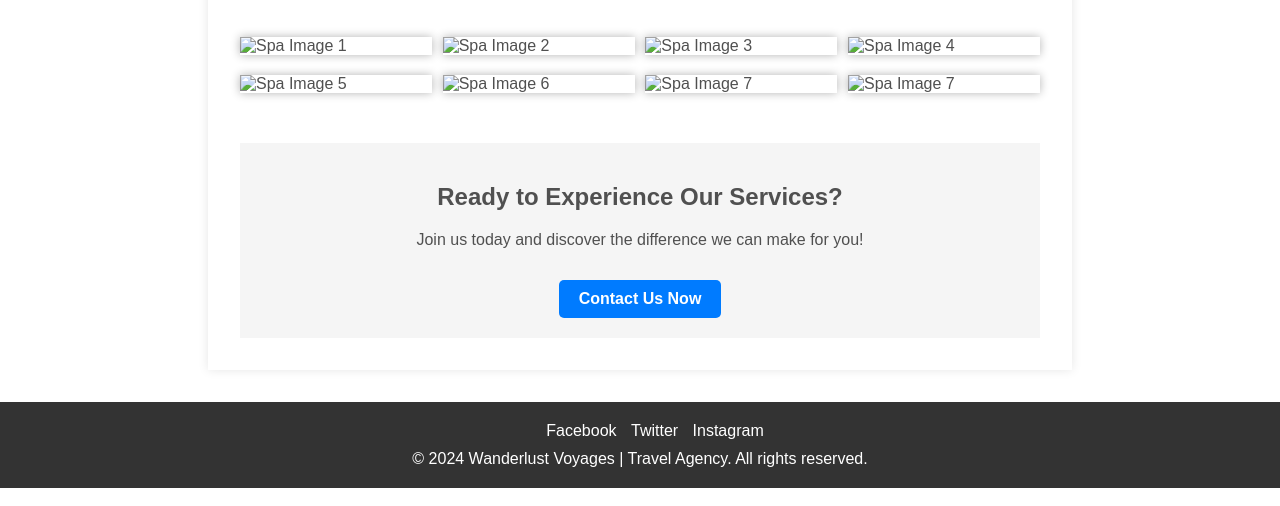
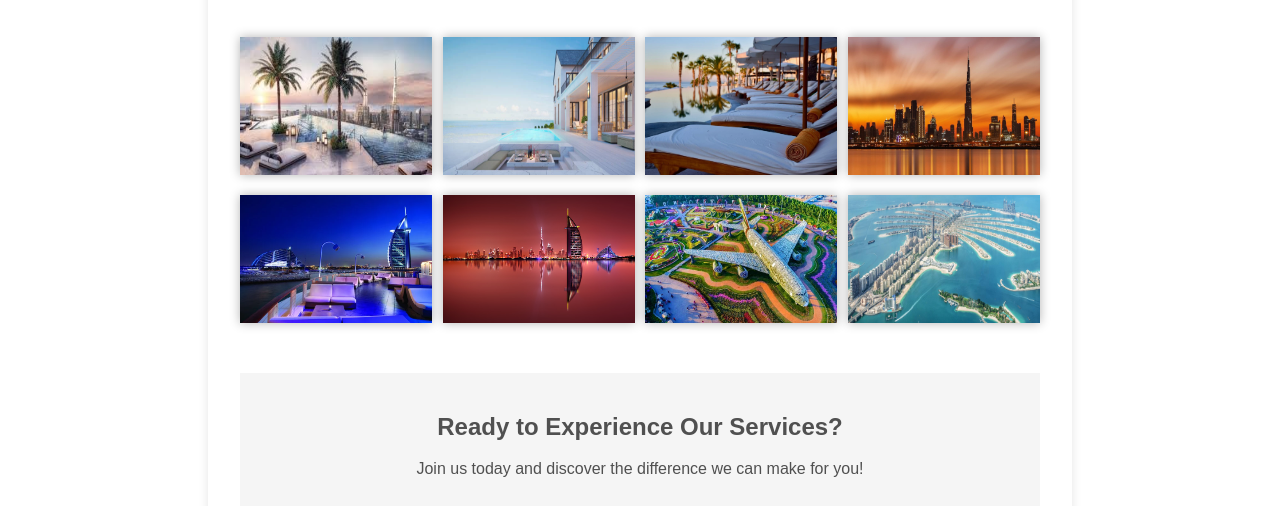
Before and after one commit to leressa-b/F28WP, a plain HTML site: page gallery.html in a window 1280 px wide. Shown: the part 288-794 px from the top of the page. Drawn offline with Linux system fonts and the light colour scheme.

Commit message:
Update gallery.html

```diff
--- a/gallery.html
+++ b/gallery.html
@@ -41,14 +41,14 @@
       <h1>Gallery</h1>
 
 		<div class="gallery-container">
-			<img src="images/1.jpeg" alt="Spa Image 1">
-			<img src="images/2.jpeg" alt="Spa Image 2">
-			<img src="images/3.jpeg" alt="Spa Image 3">
-			<img src="images/4.jpeg" alt="Spa Image 4">
-			<img src="images/5.jpeg" alt="Spa Image 5">
-			<img src="images/6.jpeg" alt="Spa Image 6">
-			<img src="images/7.jpeg" alt="Spa Image 7">
-			<img src="images/8.jpeg" alt="Spa Image 7">
+			<img src="img/1.jpeg" alt="Spa Image 1">
+			<img src="img/2.jpeg" alt="Spa Image 2">
+			<img src="img/3.jpeg" alt="Spa Image 3">
+			<img src="img/4.jpeg" alt="Spa Image 4">
+			<img src="img/5.jpeg" alt="Spa Image 5">
+			<img src="img/6.jpeg" alt="Spa Image 6">
+			<img src="img/7.jpeg" alt="Spa Image 7">
+			<img src="img/8.jpeg" alt="Spa Image 7">
 		</div>
    <!-- Call to Action -->
    <section class="cta-container">
```
